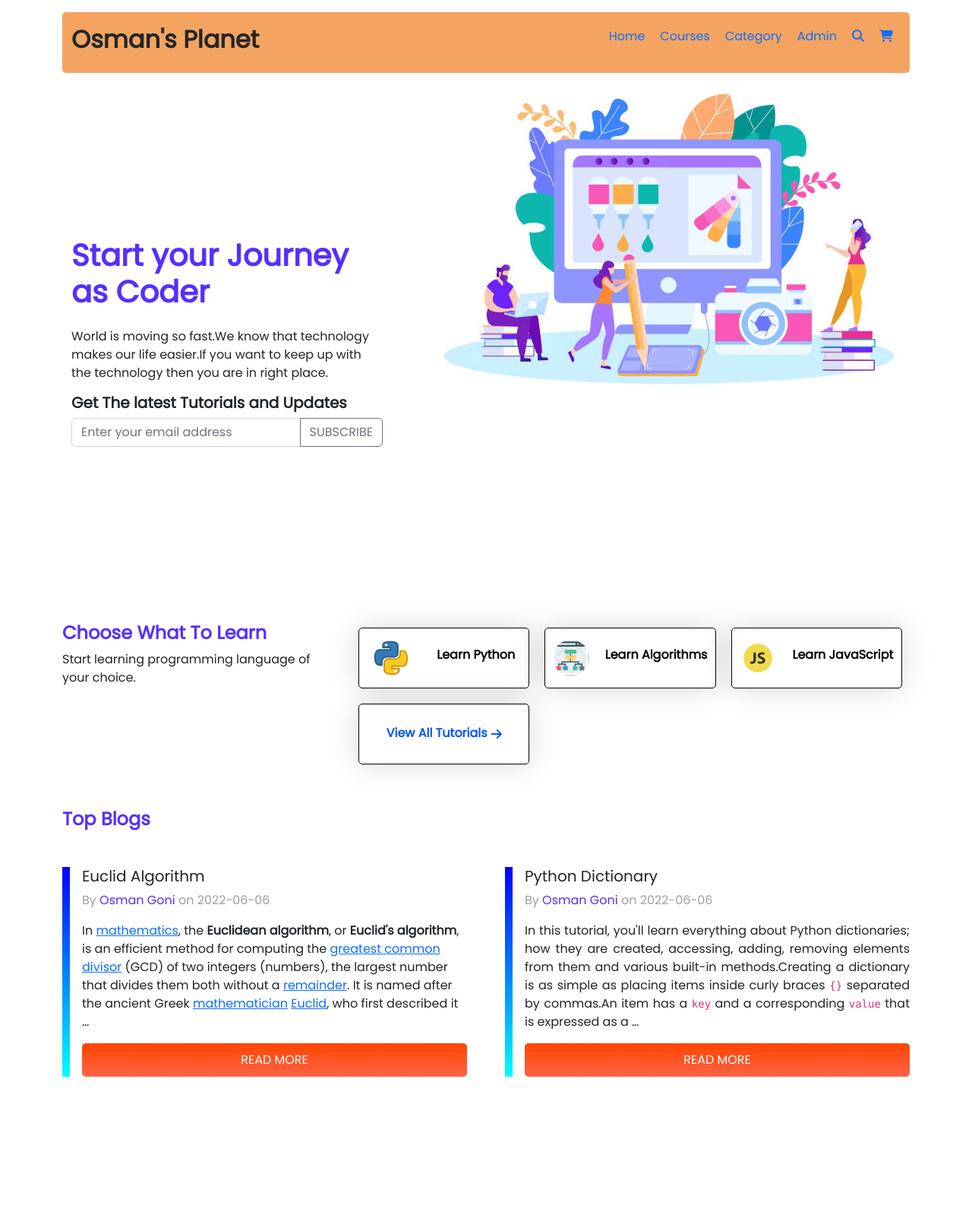
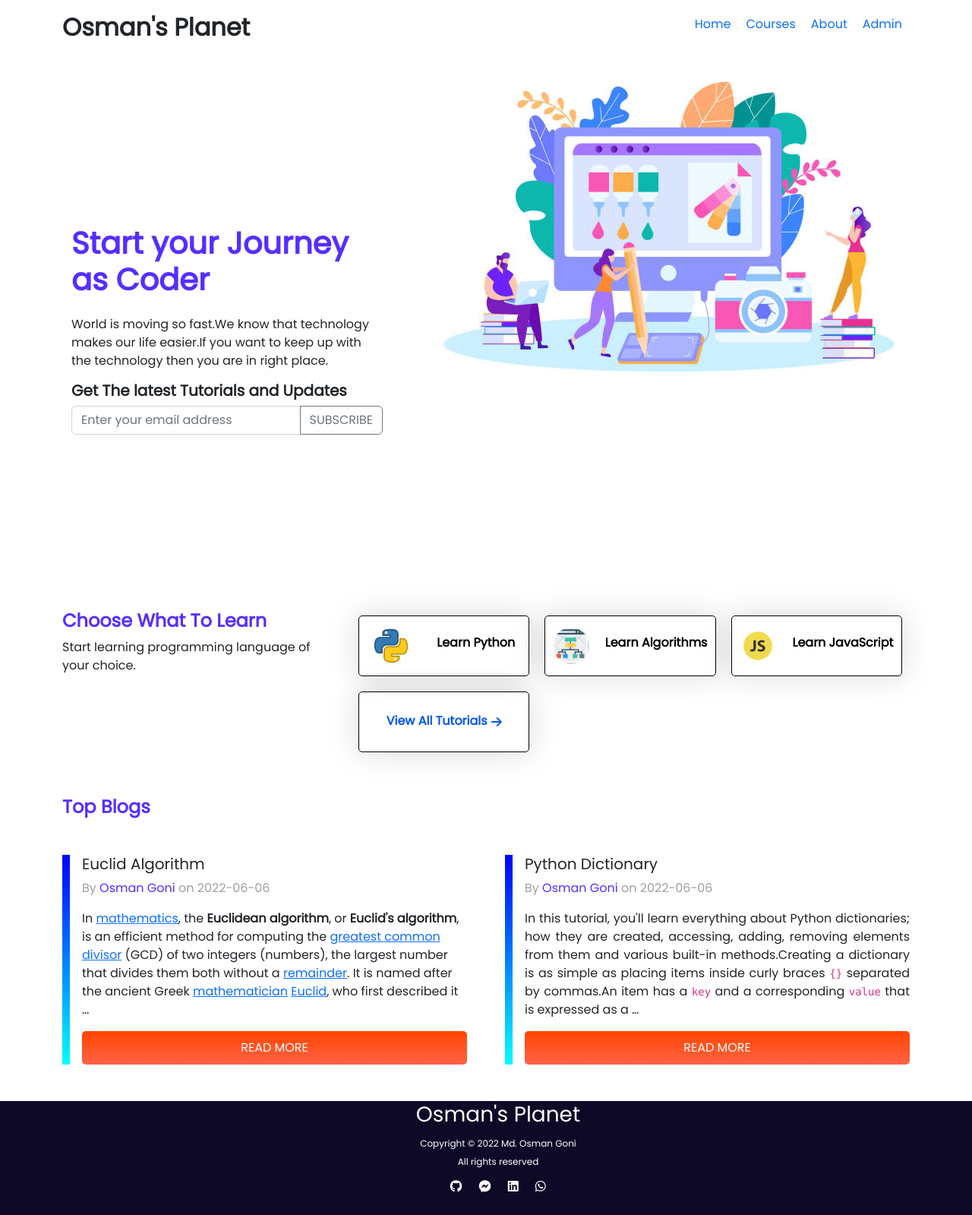
Before and after one commit to osman-goni-cse/my-blog, a Django app: page / in a window 1280 px wide. Shown: the whole page at 76% size. Before the commit the page ends 1417 px from the top, so only its background shows below. Run offline with Django 3.2, Linux system fonts and the light colour scheme; data comes from the database, SQL or seed files in the repository; some libraries are stand-ins or nearby versions.

Commit message:
more styles added

```diff
--- a/blog/static/css/style.css
+++ b/blog/static/css/style.css
@@ -15,7 +15,7 @@ header {
   min-height: 700px; */
   position: sticky;
   top: 0;
-  background-color: sandybrown;
+  background-color: #fff;
   border-radius: 5px;
   /* width: 100%; */
   z-index: 100;
@@ -162,17 +162,48 @@ nav ul li a {
   justify-content: space-evenly;
 }
 
-.progress{
-  height:10px;
-  background: #000;
-  width:100%;
+/* The progress container (grey background) */
+.progress-container {
+  width: 82.7%;
+  height: 8px;
+  background: #ccc;
   position: fixed;
-  top: 0;
-  left: 0;
+  z-index: 100;
 }
-.progress__highlight{
-  transition: width 0.15s linear;
-  background:#03c4a1;
-  height:100%;
-  width:0%;
+
+/* The progress bar (scroll indicator) */
+.progress-bar {
+  height: 8px;
+  background: #04AA6D;
+  width: 0%;
 }
+
+#last-part {
+  height: 150px;
+  background-color: #0e0927;
+  color: white;
+  display: flex;
+  justify-content: center;
+  align-items: center;
+}
+
+#social-media {
+  display: flex;
+  justify-content: space-between;
+  width: 126px;
+  height: 32px;
+  margin-left: 45px;
+  margin-top: 10px;
+}
+
+footer ul li {
+  list-style: none;
+  text-align: center;
+}
+
+footer ul li small {
+  font-size: 12px;
+}
+footer ul li a {
+  color: white;
+}
--- a/blog/static/js/main.js
+++ b/blog/static/js/main.js
@@ -1,13 +1,10 @@
-alert()
-const container = document.getElementById('js-container');
-const highlight = document.getElementById('js-highlight');
-var containerHeight;
+// When the user scrolls the page, execute myFunction
+window.onscroll = function() {myFunction()};
 
-window.onscroll = function(){
-  containerHeight = container.offsetHeight - window.innerHeight;
-  containerPos = container.getBoundingClientRect();
-  diff = containerHeight + containerPos.top;
-  progressPercentage = diff / containerHeight * 100;
-  cssWidth = Math.floor(100 - progressPercentage);
-  highlight.style.width = cssWidth + "%";
+function myFunction() {
+  var winScroll = document.body.scrollTop || document.documentElement.scrollTop;
+  var height = document.documentElement.scrollHeight - document.documentElement.clientHeight;
+  var scrolled = (winScroll / height) * 100;
+  document.getElementById("myBar").style.width = scrolled + "%";
+
 }
--- a/templates/base.html
+++ b/templates/base.html
@@ -27,9 +27,14 @@
   <link rel="stylesheet" href="{% static 'css/style.css' %}">
   <script src="{% static 'js/main.js' %}"></script>
 </head>
-<body class="container mt-3">
+<body class="">
   {% include 'header.html' %}
-  {% block content %}
-  {% endblock content %}
+
+  <div class="container">
+    {% block content %}
+    {% endblock content %}
+  </div>
+
+  {% include 'footer.html' %}
 </body>
 </html>
--- /dev/null
+++ b/templates/footer.html
@@ -0,0 +1,19 @@
+<footer id="last-part" class="mt-5">
+  <ul>
+    <li>
+      <h3>Osman's Planet</h3>
+    </li>
+    <li>
+      <small>Copyright &copy; 2022 Md. Osman Goni</small>
+    </li>
+    <li>
+      <small>All rights reserved</small>
+    </li>
+    <li id="social-media">
+      <a href="https://github.com/osman-goni-cse"><i class="fab fa-github"></i></a>
+      <a href=""><i class="fab fa-facebook-messenger"></i></a>
+      <a href="https://www.linkedin.com/in/osman-goni-swe/"><i class="fab fa-linkedin"></i></a>
+      <a href=""><i class="fab fa-whatsapp"></i></a>
+    </li>
+  </ul>
+</footer>
--- a/templates/header.html
+++ b/templates/header.html
@@ -1,41 +1,3 @@
-{% comment %} <nav class="navbar navbar-expand-lg navbar-dark bg-dark">
-  <div class="container-fluid">
-    <a class="navbar-brand" href="#">Osman's Blog</a>
-
-    <button class="navbar-toggler" type="button" data-bs-toggle="collapse" data-bs-target="#navbarSupportedContent" aria-controls="navbarSupportedContent" aria-expanded="false" aria-label="Toggle navigation">
-      <span class="navbar-toggler-icon"></span>
-    </button>
-    <div class="collapse navbar-collapse" id="navbarSupportedContent">
-      <ul class="navbar-nav me-auto mb-2 mb-lg-0">
-        <li class="nav-item">
-          <a class="nav-link active" aria-current="page" href="/blog">Home</a>
-        </li>
-        <li class="nav-item">
-          <a class="nav-link" href="/admin">Admin</a>
-        </li>
-        <li class="nav-item">
-          <a href="" class="nav-link">About</a>
-        </li>
-        <li class="nav-item dropdown">
-          <a class="nav-link dropdown-toggle" href="#" id="navbarDropdown" role="button" data-bs-toggle="dropdown" aria-expanded="false">
-            Category
-          </a>
-          <ul class="dropdown-menu" aria-labelledby="navbarDropdown">
-            {% for category in categories %}
-              <li><a class="dropdown-item" href="/blog/category/{{category.url}}">{{category.title}}</a></li>
-
-            {% endfor %}
-          </ul>
-        </li>
-
-      </ul>
-      <form class="d-flex" role="search">
-        <input class="form-control me-2" type="search" placeholder="Search" aria-label="Search">
-        <button class="btn btn-outline-success" type="submit">Search</button>
-      </form>
-    </div>
-  </div>
-</nav> {% endcomment %}
 
 <header>
   <nav class="container">
@@ -43,11 +5,9 @@
     <ul>
       <li><a href="/">Home</a></li>
       <li><a href="">Courses</a></li>
-      <li><a href="">Category</a></li>
+      <li><a href="">About</a></li>
       <li><a href="/admin">Admin</a></li>
-      <li> <a href=""><i class="fas fa-search"></i></a>
-      </li>
-      <li><a href=""><i class="fas fa-shopping-cart"></i></a></li>
+
     </ul>
   </nav>
 
--- a/templates/post.html
+++ b/templates/post.html
@@ -3,9 +3,11 @@
 {% block title %} Post {% endblock title %}
 
 {% block content %}
-<div class="progress">
-  <div class="progress__highlight" id="js-highlight"></div>
+
+<div class="progress-container">
+  <div class="progress-bar" id="myBar"></div>
 </div>
+
 <div class="row">
   <div class="col-4">
     <ul class="list-group mt-5 post-list">
```
